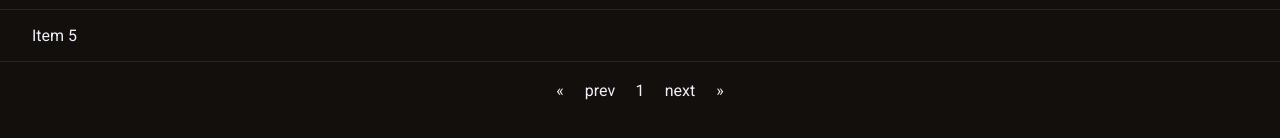
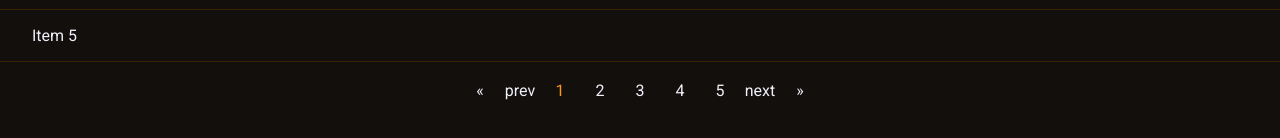
Before and after one commit to JoaoCampos-M/react-paginacao, a React (Create React App) app: page / in a window 1280 px wide. Shown: the part 300-438 px from the top of the page. Built offline with nearby package versions, Linux system fonts and the light colour scheme.

Commit message:
adiciona botoes numericos de paginaçao, e o style para destacar qual esta ativo no momento

```diff
--- a/src/pages/home/index.js
+++ b/src/pages/home/index.js
@@ -15,7 +15,7 @@ function Home() {
   const [page, setPage] = useState(1)
 
   const [atualPage, setAtualPage] = useState([])
-
+  const maxVisibleButtons = 5
   const totalPage = Math.ceil(data.length / perPage)
   function List() {
     return (
@@ -43,6 +43,7 @@ function Home() {
     }
   }
   function goTo(pg) {
+    pg = parseInt(pg)
     if (pg < 1) {
       pg = 1
     }
@@ -60,8 +61,59 @@ function Home() {
   }
   useEffect(() => {
     updatePg()
+    updateButtons()
   }, [page])
 
+  // const [maxR, setMaxR] = useState(1)
+  // const [maxL, setMaxL] = useState(1)
+  function calculatemaxVisible() {
+    let maxL = page - Math.floor(maxVisibleButtons / 2)
+    let maxR = page + Math.floor(maxVisibleButtons / 2)
+    if (maxL < 1) {
+      maxL = 1
+      maxR = maxVisibleButtons
+    }
+
+    if (maxR > totalPage) {
+      maxL = totalPage - (maxVisibleButtons - 1)
+      maxR = totalPage
+      if (maxL < 1) {
+        maxL = 1
+      }
+    }
+    return { maxL, maxR }
+  }
+  const [paginateButtons, setPaginateButtons] = useState([])
+
+  function PaginationNumbers() {
+    return (
+      <div className="numbers">
+        {paginateButtons.map((item, index) => {
+          return (
+            <div
+              onClick={() => {
+                goTo(item)
+              }}
+              key={index}
+              className={item === page ? 'page-active' : ''}
+            >
+              {item}
+            </div>
+          )
+        })}
+      </div>
+    )
+  }
+  function updateButtons() {
+    const { maxL, maxR } = calculatemaxVisible()
+    console.log(maxL)
+    console.log(maxR)
+    const aux = []
+    for (let c = maxL; c <= maxR; c++) {
+      aux.push(c)
+    }
+    setPaginateButtons(aux)
+  }
   return (
     <div className="container">
       <header>
@@ -87,9 +139,10 @@ function Home() {
           >
             prev
           </div>
-          <div className="numbers">
+          {/* <div className="numbers">
             <div>1</div>
-          </div>
+          </div> */}
+          <PaginationNumbers></PaginationNumbers>
           <div
             className="next"
             onClick={() => {
--- a/src/pages/home/style.css
+++ b/src/pages/home/style.css
@@ -77,6 +77,7 @@
     }
 
     #paginate .controls div.numbers div:hover,
-    #paginate .controls div.numbers div.active {
+    #paginate .controls div.numbers div.active,
+    .page-active {
         color: var(--primary);
     }
```
